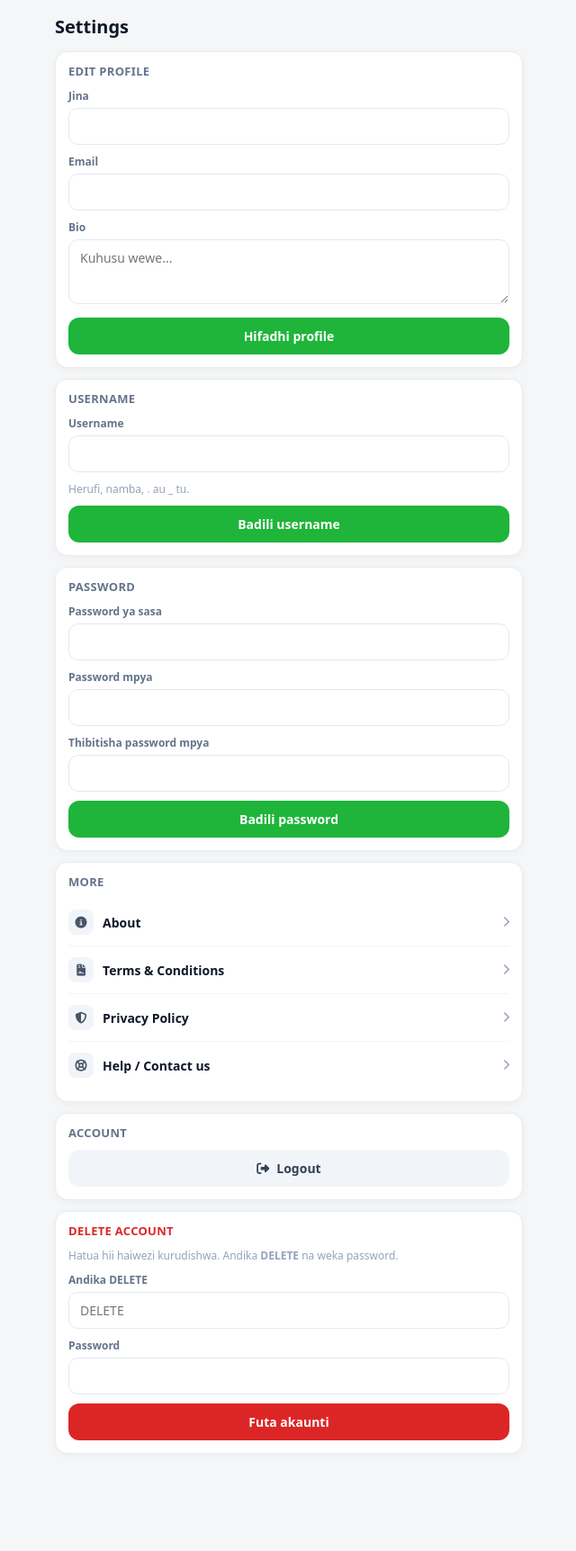
After one commit to matondo-maduhu/dutoza-api, a Flask app: template templates/users/settings.html in a window 1280 px wide. The commit adds this page. Shown: the whole page at 90% size, without its empty margins (319-959 px from the left). Run offline with Flask 3, Linux system fonts and the light colour scheme; the template is opened without the code that fills it, so the values that code supplies are empty.

Commit message:
Add files via upload

```diff
--- a/templates/users/profile.html
+++ b/templates/users/profile.html
@@ -145,6 +145,12 @@
             Akaunti · {{ user[3] }}
         </div>
 
+        <div class="logout-row" style="margin-bottom:8px;">
+            <a href="{{ url_for('user_auth.settings') }}" class="logout" style="text-decoration:none;background:#e8f8ec;color:#0d7a28;">
+                <i class="fa-solid fa-gear"></i> Settings
+            </a>
+        </div>
+
         <div class="logout-row">
             <form method="POST" action="{{ url_for('user_auth.logout') }}">
                 <button class="logout" type="submit">
--- /dev/null
+++ b/templates/users/settings.html
@@ -0,0 +1,214 @@
+{% extends "users/base.html" %}
+{% set nav_active = "profile" %}
+
+{% block title %}Settings — Incredibles{% endblock %}
+
+{% block extra_css %}
+.settings-wrap { max-width: 520px; margin: 0 auto; }
+.settings-title {
+    margin: 4px 0 14px;
+    font-size: 20px;
+    font-weight: 900;
+    color: #0f172a;
+}
+.settings-card {
+    background: #fff;
+    border: 1px solid #e8ecf0;
+    border-radius: 14px;
+    margin-bottom: 12px;
+    overflow: hidden;
+    box-shadow: 0 2px 10px rgba(0,0,0,.04);
+}
+.settings-card h3 {
+    margin: 0;
+    padding: 12px 14px 0;
+    font-size: 13px;
+    font-weight: 800;
+    color: #64748b;
+    text-transform: uppercase;
+    letter-spacing: 0.3px;
+}
+.settings-card form,
+.settings-links { padding: 10px 14px 14px; }
+.s-field { margin-bottom: 10px; }
+.s-field label {
+    display: block;
+    font-size: 12px;
+    font-weight: 700;
+    color: #64748b;
+    margin-bottom: 5px;
+}
+.s-field input,
+.s-field textarea {
+    width: 100%;
+    border: 1.5px solid #e2e8f0;
+    border-radius: 11px;
+    padding: 10px 12px;
+    font-size: 14px;
+    font-family: inherit;
+    outline: none;
+    background: #fff;
+}
+.s-field input:focus,
+.s-field textarea:focus { border-color: #1EB53A; }
+.s-field textarea { min-height: 72px; resize: vertical; }
+.s-btn {
+    border: none;
+    border-radius: 12px;
+    padding: 11px 16px;
+    font-size: 14px;
+    font-weight: 800;
+    font-family: inherit;
+    cursor: pointer;
+    background: #1EB53A;
+    color: #fff;
+    width: 100%;
+}
+.s-btn.danger { background: #dc2626; }
+.s-btn.ghost {
+    background: #f1f5f9;
+    color: #334155;
+}
+.settings-links a {
+    display: flex;
+    align-items: center;
+    justify-content: space-between;
+    padding: 12px 0;
+    border-bottom: 1px solid #f1f5f9;
+    text-decoration: none;
+    color: #0f172a;
+    font-size: 14px;
+    font-weight: 650;
+}
+.settings-links a:last-child { border-bottom: none; }
+.settings-links a i.fa-chevron-right { color: #94a3b8; font-size: 12px; }
+.settings-links a .sl-left {
+    display: inline-flex;
+    align-items: center;
+    gap: 10px;
+}
+.settings-links a .sl-left i {
+    width: 28px;
+    height: 28px;
+    border-radius: 8px;
+    background: #f1f5f9;
+    display: inline-flex;
+    align-items: center;
+    justify-content: center;
+    color: #475569;
+    font-size: 13px;
+}
+.danger-zone h3 { color: #dc2626; }
+.hint {
+    font-size: 12px;
+    color: #94a3b8;
+    margin: 0 0 10px;
+}
+{% endblock %}
+
+{% block content %}
+<div class="settings-wrap">
+    <h1 class="settings-title">Settings</h1>
+
+    <div class="settings-card">
+        <h3>Edit profile</h3>
+        <form method="POST" action="{{ url_for('user_auth.settings_update_profile') }}">
+            <div class="s-field">
+                <label for="full_name">Jina</label>
+                <input type="text" id="full_name" name="full_name" value="{{ user[1] or '' }}" required maxlength="150">
+            </div>
+            <div class="s-field">
+                <label for="email">Email</label>
+                <input type="email" id="email" name="email" value="{{ user[3] or '' }}" maxlength="150">
+            </div>
+            <div class="s-field">
+                <label for="bio">Bio</label>
+                <textarea id="bio" name="bio" maxlength="500" placeholder="Kuhusu wewe...">{{ user[6] or '' }}</textarea>
+            </div>
+            <button type="submit" class="s-btn">Hifadhi profile</button>
+        </form>
+    </div>
+
+    <div class="settings-card">
+        <h3>Username</h3>
+        <form method="POST" action="{{ url_for('user_auth.settings_update_username') }}">
+            <div class="s-field">
+                <label for="username">Username</label>
+                <input type="text" id="username" name="username" value="{{ user[2] or '' }}" required minlength="3" maxlength="50">
+            </div>
+            <p class="hint">Herufi, namba, . au _ tu.</p>
+            <button type="submit" class="s-btn">Badili username</button>
+        </form>
+    </div>
+
+    <div class="settings-card">
+        <h3>Password</h3>
+        <form method="POST" action="{{ url_for('user_auth.settings_update_password') }}">
+            <div class="s-field">
+                <label for="current_password">Password ya sasa</label>
+                <input type="password" id="current_password" name="current_password" required>
+            </div>
+            <div class="s-field">
+                <label for="new_password">Password mpya</label>
+                <input type="password" id="new_password" name="new_password" required minlength="8">
+            </div>
+            <div class="s-field">
+                <label for="confirm_password">Thibitisha password mpya</label>
+                <input type="password" id="confirm_password" name="confirm_password" required minlength="8">
+            </div>
+            <button type="submit" class="s-btn">Badili password</button>
+        </form>
+    </div>
+
+    <div class="settings-card">
+        <h3>More</h3>
+        <div class="settings-links">
+            <a href="{{ url_for('user_auth.about') }}">
+                <span class="sl-left"><i class="fa-solid fa-circle-info"></i> About</span>
+                <i class="fa-solid fa-chevron-right"></i>
+            </a>
+            <a href="{{ url_for('user_auth.terms') }}">
+                <span class="sl-left"><i class="fa-solid fa-file-contract"></i> Terms &amp; Conditions</span>
+                <i class="fa-solid fa-chevron-right"></i>
+            </a>
+            <a href="{{ url_for('user_auth.privacy') }}">
+                <span class="sl-left"><i class="fa-solid fa-shield-halved"></i> Privacy Policy</span>
+                <i class="fa-solid fa-chevron-right"></i>
+            </a>
+            <a href="{{ url_for('user_auth.help_centre') }}">
+                <span class="sl-left"><i class="fa-solid fa-life-ring"></i> Help / Contact us</span>
+                <i class="fa-solid fa-chevron-right"></i>
+            </a>
+        </div>
+    </div>
+
+    <div class="settings-card">
+        <h3>Account</h3>
+        <div class="settings-links">
+            <form method="POST" action="{{ url_for('user_auth.logout') }}" style="padding:0;margin:0;">
+                <button type="submit" class="s-btn ghost" style="display:flex;align-items:center;justify-content:center;gap:8px;">
+                    <i class="fa-solid fa-right-from-bracket"></i> Logout
+                </button>
+            </form>
+        </div>
+    </div>
+
+    <div class="settings-card danger-zone">
+        <h3>Delete account</h3>
+        <form method="POST" action="{{ url_for('user_auth.settings_delete_account') }}">
+            <p class="hint">Hatua hii haiwezi kurudishwa. Andika <strong>DELETE</strong> na weka password.</p>
+            <div class="s-field">
+                <label for="confirm_text">Andika DELETE</label>
+                <input type="text" id="confirm_text" name="confirm_text" placeholder="DELETE" required autocomplete="off">
+            </div>
+            <div class="s-field">
+                <label for="del_password">Password</label>
+                <input type="password" id="del_password" name="password" required>
+            </div>
+            <button type="submit" class="s-btn danger" onclick="return confirm('Una uhakika unataka kufuta akaunti?');">
+                Futa akaunti
+            </button>
+        </form>
+    </div>
+</div>
+{% endblock %}
```
Also changed, not shown: templates/users/static_page.html (added, +50 -0 lines).
